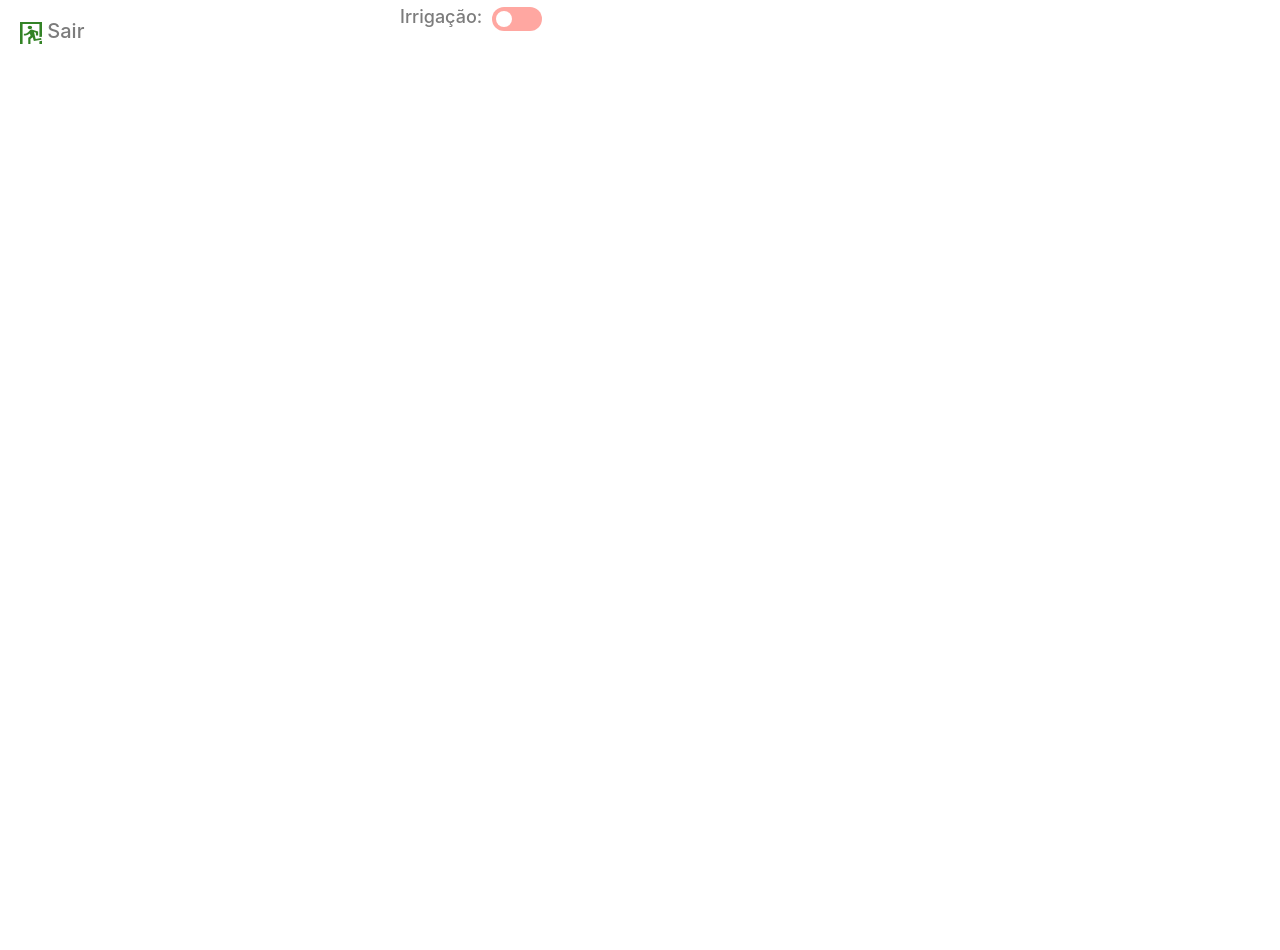
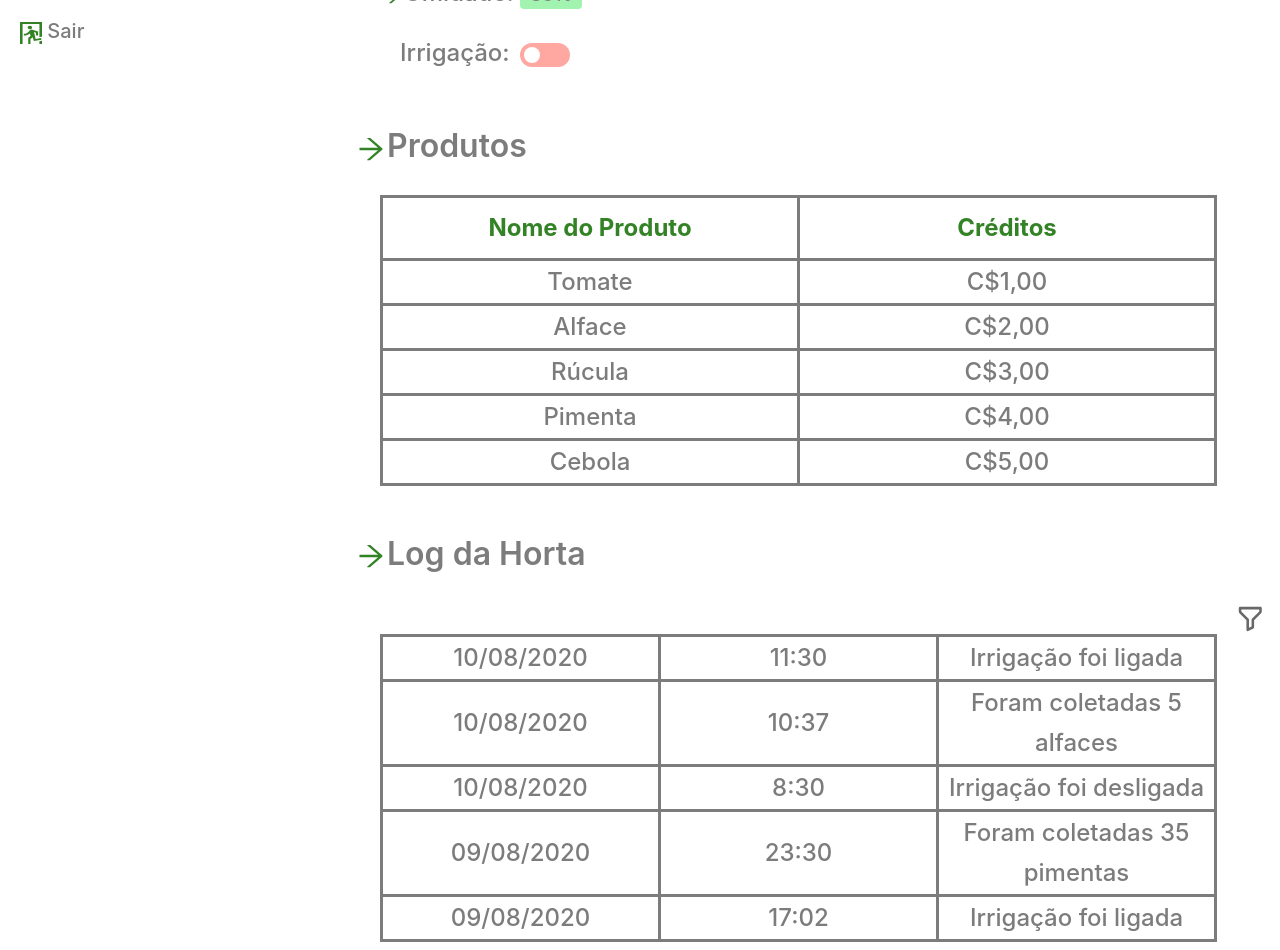
Before and after one commit to giucarvalh0/Horta_Inteligente, an Angular app: page / in a window 1280 px wide. Shown: the part 300-1250 px from the top of the page. Before the commit the page ends 800 px from the top, so only its background shows below. Built offline with nearby package versions, Linux system fonts and the light colour scheme.

Commit message:
Changes on app.component.html (Add 'Produtos' and 'Log da Horta' on dashboard)

```diff
--- a/src/app/app.component.css
+++ b/src/app/app.component.css
@@ -60,3 +60,16 @@
   .slider.round:before {
     border-radius: 50%;
   }
+
+  th {
+    text-align: center;
+  }
+
+  tr {
+    text-align: center;
+  }
+
+  /* bx:bx-filter-alt */
+  .filter-icon {
+    position: absolute;
+  }
--- a/src/app/app.component.html
+++ b/src/app/app.component.html
@@ -58,20 +58,115 @@
         </div>
       </h1>
       <h1>
-        <p _ngcontent-jjk-c16="" style="font-size: 20px; color: #7c7c7c; margin: 20px; line-height: 35px; margin-top: 15px; margin-bottom: 10px;">
-          <img _ngcontent-jjk-c16="" src="assets\img\ant-design_arrow-right-outlined.svg" alt="..." class="icon" width="24" height="24">{{title2}}
+        <p _ngcontent-jjk-c16="" style="font-size: 32px; color: #7c7c7c; margin: 20px; line-height: 35px; margin-top: 15px; margin-bottom: 10px;font-weight: 600; margin-top: 50px;">
+          <img _ngcontent-jjk-c16="" src="assets\img\ant-design_arrow-right-outlined.svg" alt="..." class="d-inline-block align-middle" width="32" height="32">{{title2}}
         </p>
-        <p _ngcontent-jjk-c16="" style="font-size: 18px; color: #7c7c7c; line-height: 50px; margin-bottom: 0px; margin-left: 45px;">
-          <img _ngcontent-jjk-c16="" src="assets\img\ant-design_arrow-right-outlined.svg" alt="..." class="icon" width="18" height="18">{{title3}}
+        <p _ngcontent-jjk-c16="" style="font-size: 24px; color: #7c7c7c; line-height: 50px; margin-bottom: 0px; margin-left: 45px;">
+          <img _ngcontent-jjk-c16="" src="assets\img\ant-design_arrow-right-outlined.svg" alt="..." class="d-inline-block align-middle" width="24" height="24">{{title3}}
           <span _ngcontent-ysm-c16="" class="badge badge-success" style="border-left-width: 0px;border-left-style: solid;border-right-width: 0px;border-right-style: solid;padding-left: 10px;padding-right: 10px;color:#7c7c7c; background-color: #1fe34169 ">30%</span>
         </p>
-        <p _ngcontent-jjk-c16="" style="font-size: 18px; color: #7c7c7c; line-height: 50px; margin-bottom: 0px; margin-left: 65px; margin-top: 10px;">Irrigação:
+        <p _ngcontent-jjk-c16="" style="font-size: 24px; color: #7c7c7c; line-height: 50px; margin-bottom: 0px; margin-left: 65px; margin-top: 10px;">{{title4}}
           <label class="switch">
             <input type="checkbox">
             <span _ngcontent-vdd-c16="" class="slider round" style="border-top-style: solid; border-top-width: 0px; bottom: -15px !important;top: 15px;left: 10px;right: -10px;"></span>
           </label>
         </p>
       </h1>
+      <h1>
+        <p _ngcontent-jjk-c16="" style="font-size: 32px; color: #7c7c7c; margin: 20px; line-height: 35px; margin-top: 15px; margin-bottom: 10px;font-weight: 600; margin-top: 50px; margin-bottom: 30px;">
+          <img _ngcontent-jjk-c16="" src="assets\img\ant-design_arrow-right-outlined.svg" alt="..." class="d-inline-block align-middle" width="32" height="32">{{title5}}
+        </p>
+        <table style="width: 90%;
+          font-size: 24px;
+          line-height: 40px;
+          margin-left: 45px;
+          border-top-style: solid;
+          border-top-width: 1,5px;
+          border-left-style: solid;
+          border-left-width: 1,5px;
+          border-bottom-width: 1,5px;
+          border-bottom-style: solid;
+          border-right-width: 1,5px;
+          border-right-style: solid;
+          border-color: #7c7c7c">
+          <tr style="color: #338326; border-color: #7c7c7c; border-bottom-width: 1,5px;border-bottom-style: solid;">
+            <th style="border-color: #7c7c7c; padding-bottom: 0px;padding-left: 0px; padding-top: 0px; padding-right: 0px; border-right-width: 1,5px; border-right-style: solid; line-height: 60px; width: 50%;">Nome do Produto</th>
+            <th style="width: 50%">Créditos</th>
+          </tr>
+          <tr style="color: #7c7c7c; border-color: #7c7c7c; border-bottom-width: 1,5px;border-bottom-style: solid;">
+            <td style="padding-bottom: 0px;padding-left: 0px;padding-top: 0px;padding-right: 0px;border-right-width: 1,5px;border-right-style: solid;">Tomate</td>
+            <td>C$1,00</td>
+
+          </tr>
+          <tr style="color: #7c7c7c; border-color: #7c7c7c; border-bottom-width: 1,5px;border-bottom-style: solid;">
+            <td style="padding-bottom: 0px;padding-left: 0px;padding-top: 0px;padding-right: 0px;border-right-width: 1,5px;border-right-style: solid;">Alface</td>
+            <td>C$2,00</td>
+
+          </tr>
+          <tr style="color: #7c7c7c; border-color: #7c7c7c; border-bottom-width: 1,5px;border-bottom-style: solid;">
+            <td style="padding-bottom: 0px;padding-left: 0px;padding-top: 0px;padding-right: 0px;border-right-width: 1,5px;border-right-style: solid;">Rúcula</td>
+            <td>C$3,00</td>
+
+          </tr>
+          <tr style="color: #7c7c7c; border-color: #7c7c7c; border-bottom-width: 1,5px;border-bottom-style: solid;">
+            <td style="padding-bottom: 0px;padding-left: 0px;padding-top: 0px;padding-right: 0px;border-right-width: 1,5px;border-right-style: solid;">Pimenta</td>
+            <td>C$4,00</td>
+
+          </tr>
+          <tr style="color: #7c7c7c; border-color: #7c7c7c; border-bottom-width: 1,5px;border-bottom-style: solid;">
+            <td style="padding-bottom: 0px;padding-left: 0px;padding-top: 0px;padding-right: 0px;border-right-width: 1,5px;border-right-style: solid;">Cebola</td>
+            <td>C$5,00</td>
+          </tr>
+        </table>
+      </h1>
+      <h1>
+        <p _ngcontent-jjk-c16="" style="font-size: 32px; color: #7c7c7c; margin: 20px; line-height: 35px; margin-top: 15px; margin-bottom: 10px;font-weight: 600; margin-top: 50px; margin-bottom: 30px;">
+          <img _ngcontent-jjk-c16="" src="assets\img\ant-design_arrow-right-outlined.svg" alt="..." class="d-inline-block align-middle" width="32" height="32">{{title6}}
+        </p>
+        <h1 style="text-align: end; margin-bottom: 0px; line-height: 0px;">
+          <img _ngcontent-mye-c16="" src="assets\img\bx_bx-filter-alt.svg" alt="..." class="icon" width="32" height="32">
+        </h1>
+        <table style="width: 90%;
+          font-size: 24px;
+          line-height: 40px;
+          margin-left: 45px;
+          border-top-style: solid;
+          border-top-width: 1,5px;
+          border-left-style: solid;
+          border-left-width: 1,5px;
+          border-bottom-width: 1,5px;
+          border-bottom-style: solid;
+          border-right-width: 1,5px;
+          border-right-style: solid;
+          border-color: #7c7c7c">
+          <tr style="color: #7c7c7c; border-color: #7c7c7c; border-bottom-width: 1,5px;border-bottom-style: solid;">
+            <td style="border-color: #7c7c7c; padding-bottom: 0px;padding-left: 0px; padding-top: 0px; padding-right: 0px; border-right-width: 1,5px; border-right-style: solid; width: 30%;">10/08/2020</td>
+            <td style="border-color: #7c7c7c; padding-bottom: 0px;padding-left: 0px;padding-top: 0px;padding-right: 0px;border-right-width: 1,5px;border-right-style: solid; width: 30%;">11:30</td>
+            <td style="width: 30%;">Irrigação foi ligada</td>
+          </tr>
+          <tr style="color: #7c7c7c; border-color: #7c7c7c; border-bottom-width: 1,5px;border-bottom-style: solid;">
+            <td style="border-color: #7c7c7c; padding-bottom: 0px;padding-left: 0px;padding-top: 0px;padding-right: 0px;border-right-width: 1,5px;border-right-style: solid;">10/08/2020</td>
+            <td style="border-color: #7c7c7c; padding-bottom: 0px;padding-left: 0px;padding-top: 0px;padding-right: 0px;border-right-width: 1,5px;border-right-style: solid;">10:37</td>
+            <td>Foram coletadas 5 alfaces</td>
+          </tr>
+          <tr style="color: #7c7c7c; border-color: #7c7c7c; border-bottom-width: 1,5px;border-bottom-style: solid;">
+            <td style="border-color: #7c7c7c; padding-bottom: 0px;padding-left: 0px;padding-top: 0px;padding-right: 0px;border-right-width: 1,5px;border-right-style: solid;">10/08/2020</td>
+            <td style="border-color: #7c7c7c; padding-bottom: 0px;padding-left: 0px;padding-top: 0px;padding-right: 0px;border-right-width: 1,5px;border-right-style: solid;">8:30</td>
+            <td>Irrigação foi desligada</td>
+          </tr>
+          <tr style="color: #7c7c7c; border-color: #7c7c7c; border-bottom-width: 1,5px;border-bottom-style: solid;">
+            <td style="border-color: #7c7c7c; padding-bottom: 0px;padding-left: 0px;padding-top: 0px;padding-right: 0px;border-right-width: 1,5px;border-right-style: solid;">09/08/2020</td>
+            <td style="border-color: #7c7c7c; padding-bottom: 0px;padding-left: 0px;padding-top: 0px;padding-right: 0px;border-right-width: 1,5px;border-right-style: solid;">23:30</td>
+            <td>Foram coletadas 35 pimentas</td>
+          </tr>
+          <tr style="color: #7c7c7c; border-color: #7c7c7c; border-bottom-width: 1,5px;border-bottom-style: solid;">
+            <td style="border-color: #7c7c7c; padding-bottom: 0px;padding-left: 0px;padding-top: 0px;padding-right: 0px;border-right-width: 1,5px;border-right-style: solid;">09/08/2020</td>
+            <td style="border-color: #7c7c7c; padding-bottom: 0px;padding-left: 0px;padding-top: 0px;padding-right: 0px;border-right-width: 1,5px;border-right-style: solid;">17:02</td>
+            <td>Irrigação foi ligada</td>
+          </tr>
+        </table>
+      </h1>
+      <!-- CONTINUAR DAQUI... -->
     </div>
   </div>
 </div>
--- a/src/app/app.component.ts
+++ b/src/app/app.component.ts
@@ -9,4 +9,7 @@
   title = 'Horta Inteligente';
   title2 = 'Dados da Horta';
   title3 = "Umidade:"
+  title4 = "Irrigação:"
+  title5 = "Produtos"
+  title6 = "Log da Horta"
 }
```
Also changed, not shown: src/assets/img/bx_bx-filter-alt.svg (added).
